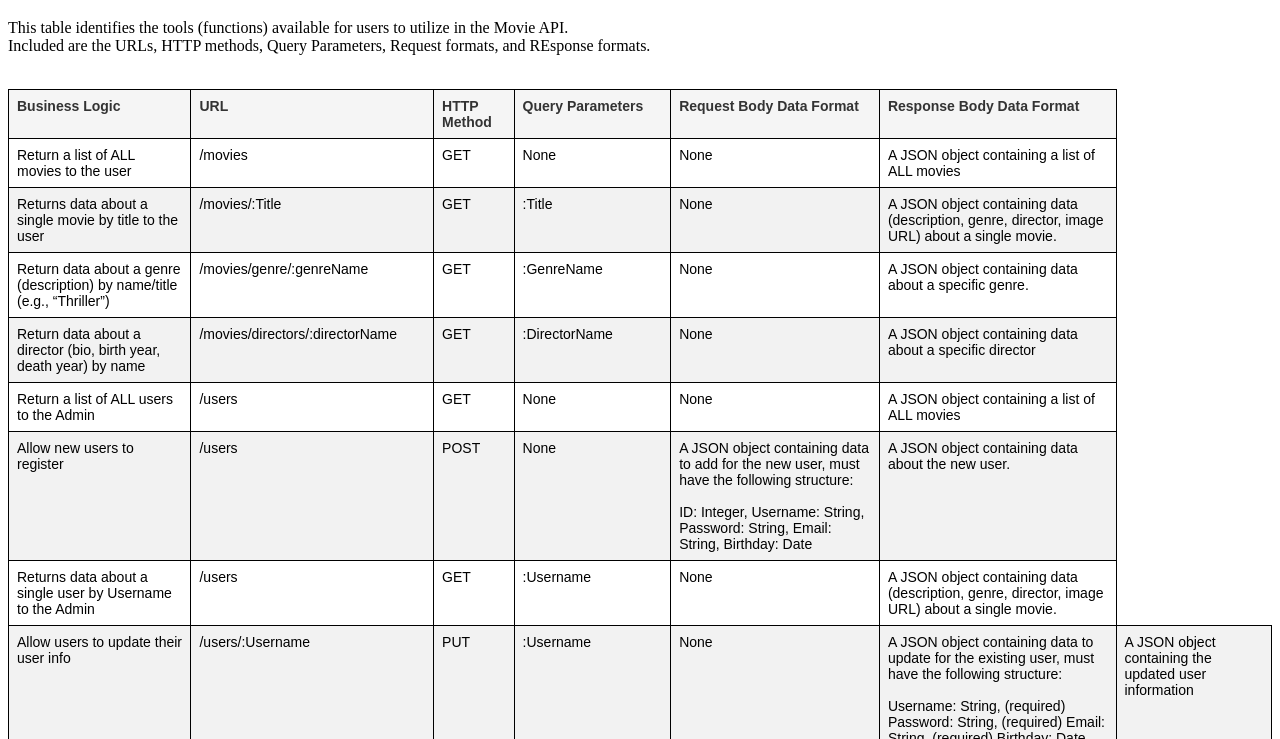
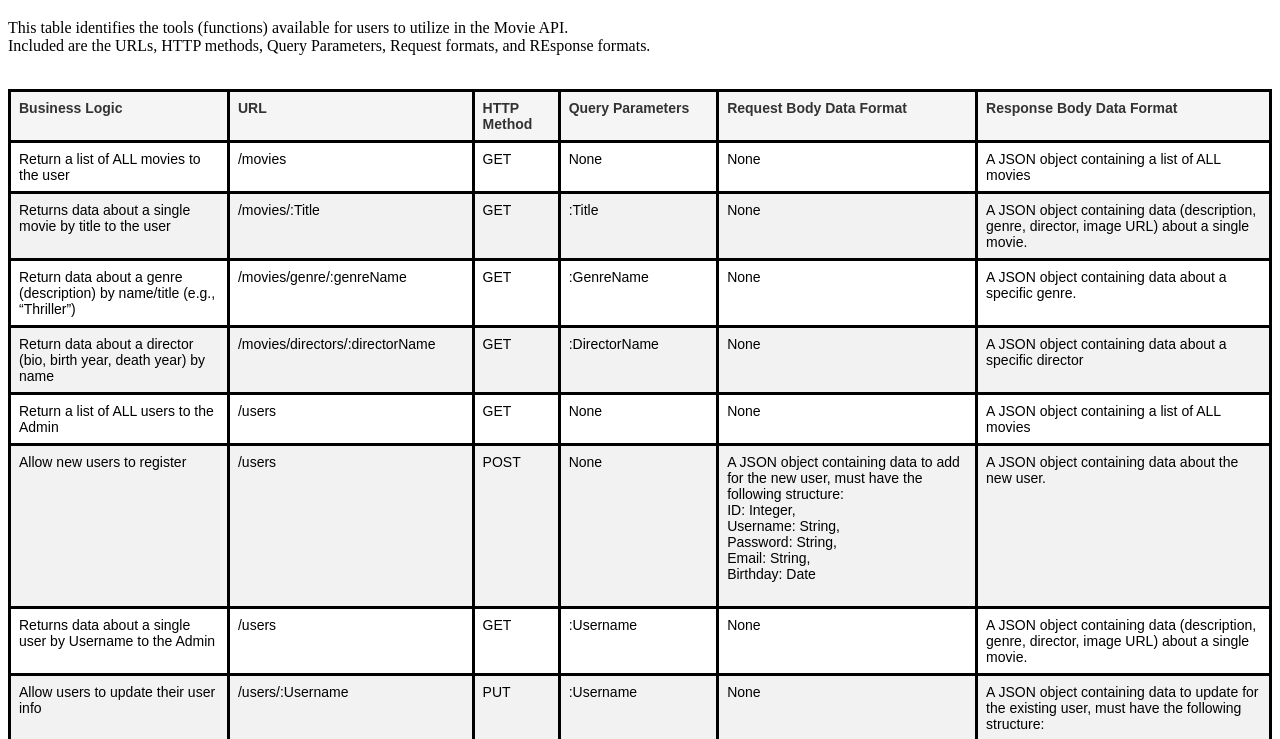
Before and after one commit to SiderFace/Movie_API, a website: page public/documentation.html in a window 1280 px wide. Shown: the part 61-800 px from the top of the page. Drawn offline with Linux system fonts and the light colour scheme.

Commit message:
heroku commit

```diff
--- a/css/styles.css
+++ b/css/styles.css
@@ -13,7 +13,7 @@
    text-align: left;
    vertical-align: top;
    border-bottom: 1px solid #000000;
-   border: 1px solid #000000;
+   border: 3px solid #000000;
    }
 
    .table th {
--- a/public/documentation.html
+++ b/public/documentation.html
@@ -82,12 +82,11 @@
                <td>POST</td>
                <td>None</td>
                <td>A JSON object containing data to add for the new user, must have the following structure: <br>
-                  <br>
-                  ID: Integer,
-                  Username: String,
-                  Password: String,
-                  Email: String,
-                  Birthday: Date
+                  ID: Integer, <br>
+                  Username: String, <br>
+                  Password: String, <br>
+                  Email: String, <br>
+                  Birthday: Date <br>
                   <br>
                   </td>
                <td>A JSON object containing data about the new user.</td>
@@ -119,7 +118,6 @@
                      Birthday: Date
                   <br>
                </td>
-               <td>A JSON object containing the updated user information</td>
             </tr>
 
             <tr>
```
Also changed, not shown: index.html (+1 -0 lines).
